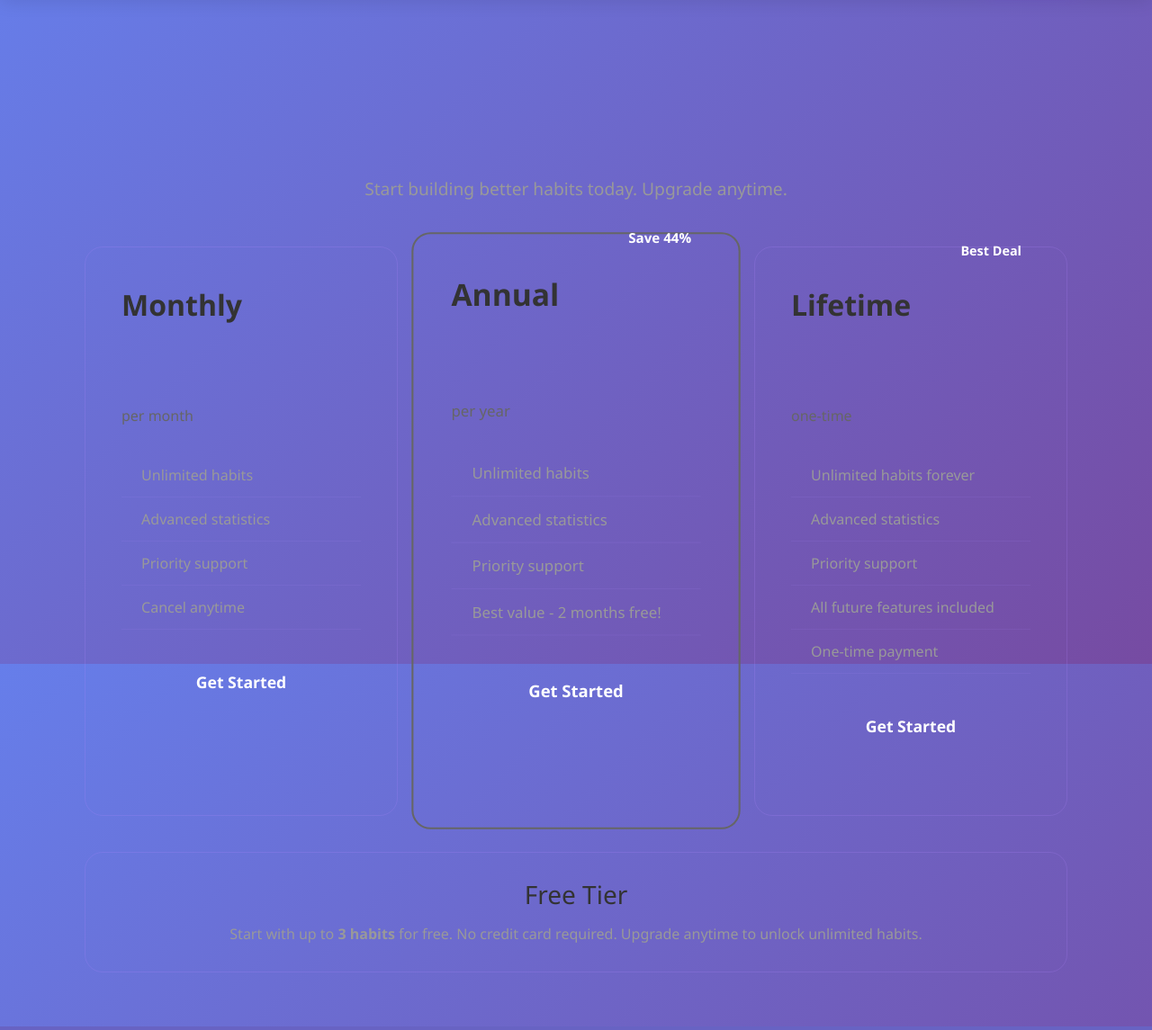
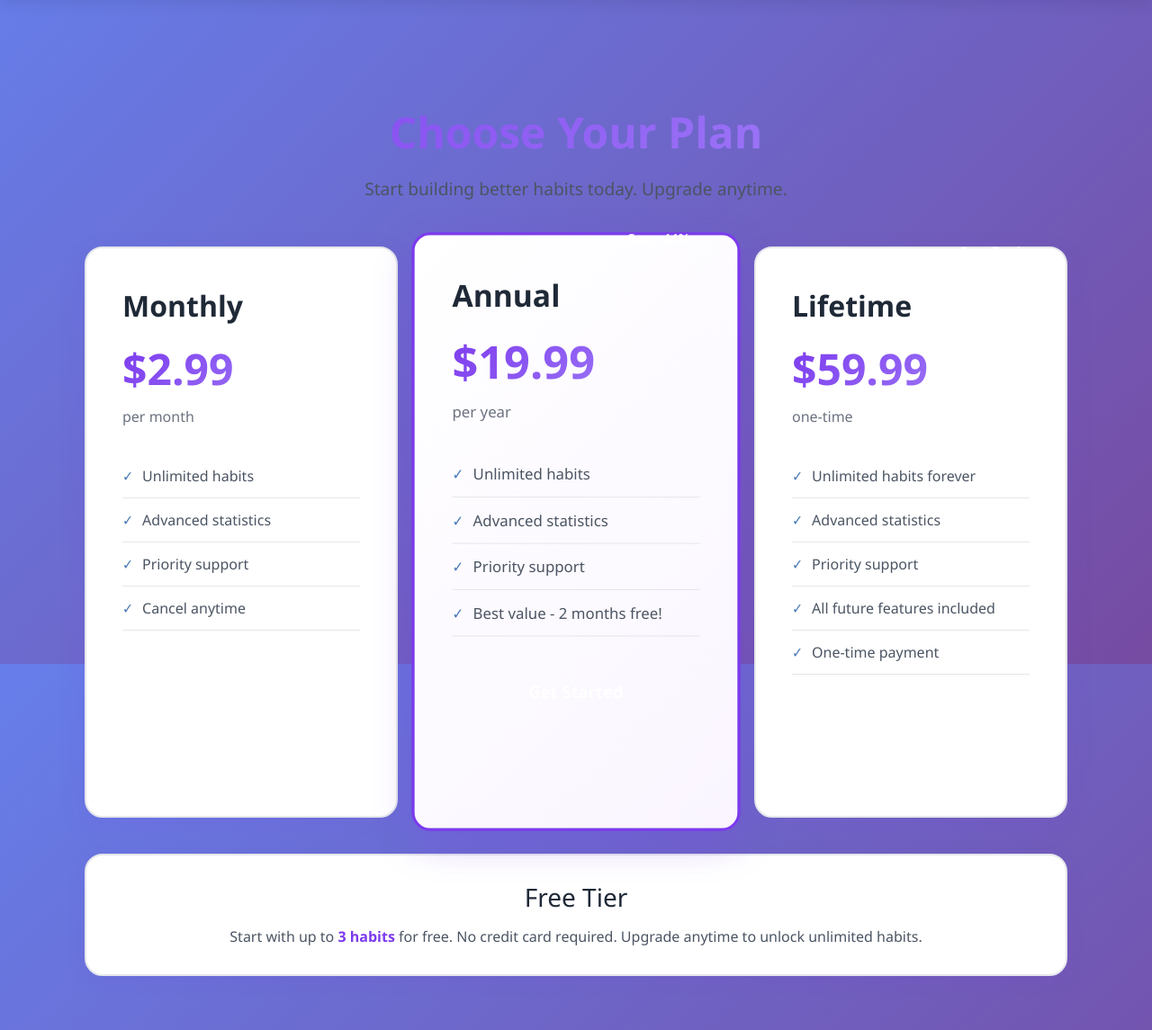
Before and after one commit to pav-vil/habit-tracker-app, a Flask app: page /subscription/pricing in a window 1280 px wide. Shown: the part 62-1207 px from the top of the page at 90% size. Run offline with Flask 3, Linux system fonts and the light colour scheme; some libraries are stand-ins or nearby versions.

Commit message:
Configure PayPal as primary payment method + Fix light mode pricing
**PayPal Configuration (Costa Rica compatible):**
- Changed subscription.py to use PayPal instead of Stripe
- Monthly and Annual plans now use PayPal payments
- Lifetime tier temporarily disabled (Coinbase Commerce setup pending)
- Imports updated: payments.py (PayPal) replaces stripe_handler.py
- Cancel subscription now uses cancel_paypal_subscription()

**Payment Provider Status:**
- ✅ PayPal: Monthly ($2.99), Annual ($19.99) - PRIMARY
- ⏸️ Stripe: Disabled (requires US business entity via Stripe Atlas)
- ⏸️ Coinbase: Available but needs API key configuration

**Light Mode Pricing Page Fixes:**
- Fixed poor contrast on pricing cards in light mode
- Added white backgrounds with subtle shadows for cards
- Improved text readability (dark text on light background)
- Plan names, prices, and features now clearly visible
- Featured "Annual" card has purple gradient background
- Free tier info box has better contrast
- All text elements properly styled for both light and dark modes

**CSS Changes:**
- body:not(.dark-mode) overrides for all pricing elements
- Pricing cards: solid white background, gray borders
- Text colors: dark gray (#1f2937, #4b5563, #6b7280)
- Featured card: light purple gradient (#ffffff to #faf5ff)
- Checkmarks: green-to-purple gradient maintained

**User Experience:**
- Light mode users can now read all pricing information clearly
- Consistent visual hierarchy in both themes
- Better accessibility and readability

**Next Steps:**
- User needs to create PayPal subscription plans in PayPal Dashboard
- Configure PayPal API credentials (.env file)
- Test PayPal checkout flow
- Optional: Set up Coinbase Commerce for lifetime tier later

🤖 Generated with [Claude Code](https://claude.com/claude-code)

Co-Authored-By: Claude Sonnet 4.5 <noreply@anthropic.com>

```diff
--- a/subscription.py
+++ b/subscription.py
@@ -4,9 +4,8 @@ Handles pricing page, checkout, billing history, and subscription management
 """
 from flask import Blueprint, render_template, redirect, url_for, flash, request, current_app
 from flask_login import login_required, current_user
-from models import db, PaymentTransaction, SubscriptionHistory
-from stripe_handler import create_checkout_session, cancel_subscription
-import stripe
+from models import db, PaymentTransaction, SubscriptionHistory, Payment, Subscription
+from payments import create_paypal_subscription, cancel_paypal_subscription
 
 subscription_bp = Blueprint('subscription', __name__)
 
@@ -59,7 +58,7 @@ def pricing():
 @subscription_bp.route('/checkout/<plan_type>')
 @login_required
 def checkout(plan_type):
-    """Create Stripe checkout session and redirect to Stripe."""
+    """Create PayPal subscription and redirect to PayPal for payment."""
     if plan_type not in ['monthly', 'annual', 'lifetime']:
         flash('Invalid subscription plan selected.', 'danger')
         return redirect(url_for('subscription.pricing'))
@@ -69,23 +68,14 @@ def checkout(plan_type):
         flash('You already have an active subscription. Please cancel first to change plans.', 'info')
         return redirect(url_for('subscription.manage'))
 
-    # Create checkout session
-    success_url = url_for('subscription.success', _external=True)
-    cancel_url = url_for('subscription.pricing', _external=True)
-
-    session = create_checkout_session(
-        user=current_user,
-        plan_type=plan_type,
-        success_url=success_url,
-        cancel_url=cancel_url
-    )
-
-    if not session:
-        flash('Unable to create checkout session. Please try again later.', 'danger')
+    # For lifetime tier: Show message to contact support or use crypto
+    # (Coinbase Commerce will be configured later)
+    if plan_type == 'lifetime':
+        flash('Lifetime tier is currently available via Bitcoin/Crypto payments only. Coinbase Commerce setup coming soon! For now, please use monthly or annual plans.', 'info')
         return redirect(url_for('subscription.pricing'))
 
-    # Redirect to Stripe Checkout
-    return redirect(session.url, code=303)
+    # Create PayPal subscription (monthly or annual only)
+    return create_paypal_subscription(current_user, plan_type)
 
 
 @subscription_bp.route('/success')
@@ -136,22 +126,29 @@ def billing_history():
 @subscription_bp.route('/cancel', methods=['POST'])
 @login_required
 def cancel_subscription_route():
-    """Cancel user's subscription."""
+    """Cancel user's PayPal subscription."""
     if not current_user.is_premium_active():
         flash('You do not have an active subscription to cancel.', 'warning')
         return redirect(url_for('subscription.manage'))
 
-    if current_user.subscription_status == 'lifetime':
+    if current_user.subscription_tier == 'lifetime':
         flash('Lifetime subscriptions cannot be cancelled.', 'info')
         return redirect(url_for('subscription.manage'))
 
-    # Cancel the Stripe subscription
-    if cancel_subscription(current_user):
-        flash(
-            'Your subscription has been cancelled. You will retain access until the end of your billing period.',
-            'success'
-        )
+    # Cancel the PayPal subscription
+    if current_user.paypal_subscription_id:
+        if cancel_paypal_subscription(current_user.paypal_subscription_id):
+            # Update user status
+            current_user.subscription_status = 'cancelled'
+            db.session.commit()
+
+            flash(
+                'Your subscription has been cancelled. You will retain access until the end of your billing period.',
+                'success'
+            )
+        else:
+            flash('Unable to cancel subscription. Please contact support.', 'danger')
     else:
-        flash('Unable to cancel subscription. Please contact support.', 'danger')
+        flash('No active PayPal subscription found. Please contact support.', 'danger')
 
     return redirect(url_for('subscription.manage'))
--- a/templates/pricing.html
+++ b/templates/pricing.html
@@ -6,6 +6,7 @@
 <style>
     .pricing-container {
         padding: 60px 0;
+        min-height: calc(100vh - 200px);
     }
 
     .pricing-header {
@@ -23,9 +24,23 @@
         background-clip: text;
     }
 
+    /* Light mode override for header */
+    body:not(.dark-mode) .pricing-header h1 {
+        background: linear-gradient(135deg, #7c3aed, #a78bfa);
+        -webkit-background-clip: text;
+        -webkit-text-fill-color: transparent;
+        background-clip: text;
+    }
+
     .pricing-header p {
         font-size: 1.2rem;
         color: var(--text-muted);
+        font-weight: 500;
+    }
+
+    /* Light mode: ensure readable text */
+    body:not(.dark-mode) .pricing-header p {
+        color: #4b5563;
     }
 
     .pricing-card {
@@ -40,16 +55,34 @@
         height: 100%;
     }
 
+    /* Light mode: solid white background with subtle shadow */
+    body:not(.dark-mode) .pricing-card {
+        background: white;
+        border: 2px solid #e5e7eb;
+        box-shadow: 0 10px 30px rgba(124, 58, 237, 0.1);
+    }
+
     .pricing-card:hover {
         transform: translateY(-10px);
         box-shadow: 0 15px 50px rgba(0,0,0,0.6), 0 0 30px var(--glow-purple);
         border-color: var(--text-secondary);
     }
 
+    body:not(.dark-mode) .pricing-card:hover {
+        box-shadow: 0 20px 40px rgba(124, 58, 237, 0.2);
+        border-color: #a78bfa;
+    }
+
     .pricing-card.featured {
         border: 2px solid var(--text-secondary);
         transform: scale(1.05);
         box-shadow: 0 15px 50px rgba(0,0,0,0.6), 0 0 40px var(--glow-purple);
+    }
+
+    body:not(.dark-mode) .pricing-card.featured {
+        border: 3px solid #7c3aed;
+        box-shadow: 0 15px 40px rgba(124, 58, 237, 0.25);
+        background: linear-gradient(135deg, #ffffff 0%, #faf5ff 100%);
     }
 
     .pricing-badge {
@@ -72,6 +105,10 @@
         margin-bottom: 10px;
     }
 
+    body:not(.dark-mode) .plan-name {
+        color: #1f2937;
+    }
+
     .plan-price {
         font-size: 3rem;
         font-weight: 700;
@@ -82,10 +119,21 @@
         margin-bottom: 5px;
     }
 
+    body:not(.dark-mode) .plan-price {
+        background: linear-gradient(135deg, #7c3aed, #a78bfa);
+        -webkit-background-clip: text;
+        -webkit-text-fill-color: transparent;
+        background-clip: text;
+    }
+
     .plan-period {
         color: var(--text-secondary);
         font-size: 1rem;
         margin-bottom: 20px;
+    }
+
+    body:not(.dark-mode) .plan-period {
+        color: #6b7280;
     }
 
     .plan-savings {
@@ -112,6 +160,11 @@
         border-bottom: 1px solid rgba(179, 136, 255, 0.1);
     }
 
+    body:not(.dark-mode) .plan-features li {
+        color: #4b5563;
+        border-bottom: 1px solid #e5e7eb;
+    }
+
     .plan-features li:before {
         content: "✓";
         background: linear-gradient(135deg, #4caf50, var(--purple-medium));
@@ -120,6 +173,13 @@
         background-clip: text;
         font-weight: 700;
         margin-right: 10px;
+    }
+
+    body:not(.dark-mode) .plan-features li:before {
+        background: linear-gradient(135deg, #10b981, #7c3aed);
+        -webkit-background-clip: text;
+        -webkit-text-fill-color: transparent;
+        background-clip: text;
     }
 
     .btn-subscribe {
@@ -151,13 +211,31 @@
         text-align: center;
     }
 
+    body:not(.dark-mode) .free-tier-info {
+        background: white;
+        border: 2px solid #e5e7eb;
+        box-shadow: 0 5px 20px rgba(124, 58, 237, 0.1);
+    }
+
     .free-tier-info h3 {
         color: var(--text-primary);
         margin-bottom: 15px;
     }
 
+    body:not(.dark-mode) .free-tier-info h3 {
+        color: #1f2937;
+    }
+
     .free-tier-info p {
         color: var(--text-muted);
+    }
+
+    body:not(.dark-mode) .free-tier-info p {
+        color: #4b5563;
+    }
+
+    body:not(.dark-mode) .free-tier-info strong {
+        color: #7c3aed;
     }
 </style>
 {% endblock %}
```
